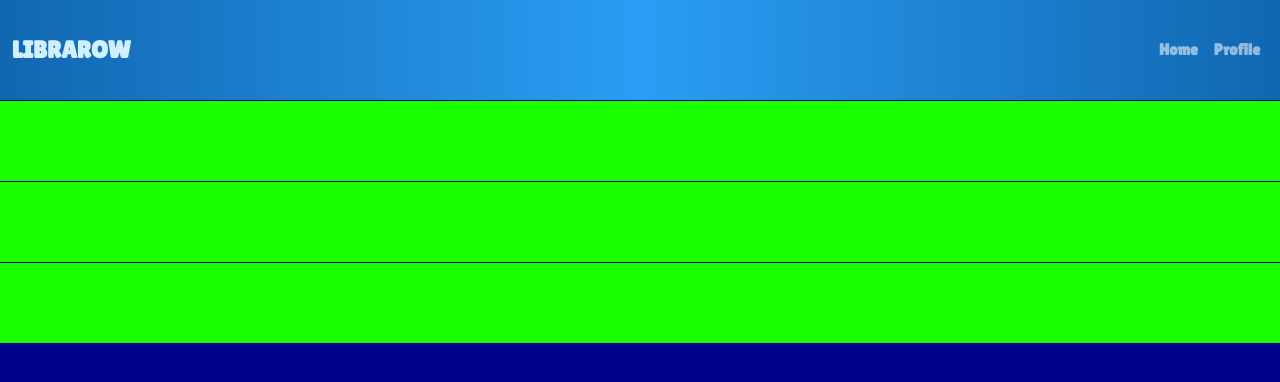
After one commit to XnoahR/Librarow, a PHP site: page /notifikasi_pustakawan.php in a window 1280 px wide. The commit adds this page. Shown: the top 382 px of the page. Run offline with PHP 8.4, Linux system fonts and the light colour scheme.

Commit message:
New Update

```diff
--- /dev/null
+++ b/css/notifikasi_pustakawan.css
@@ -0,0 +1,38 @@
+@font-face {
+    font-family: Title;
+    src: url(/font/lilita-one.regular.ttf);
+}
+
+body{
+    background-color:darkblue;
+}
+
+.navbar{
+    min-height: 100px;
+    background-image: linear-gradient(to right,#1167B1,#2A9DF4,#1167B1);
+}
+
+.navbar-brand{
+    text-align: left;
+    font-weight: bold;
+    font-size: 24px;
+    font-family: Title !important;
+    color: #D0EFFF !important;
+}
+
+.navbar-brand, .navbar-custom {
+    text-align: left;
+    font-weight: bold;
+    font-family: Title !important;
+    color: #D0EFFF !important;
+}
+
+.content {
+    width: 100%;
+    height: 10vh;
+    margin-top: 1px;
+    background-color: rgb(26, 255, 0);
+    display: flex;
+    flex-wrap: wrap;
+    justify-content: center;
+}
--- /dev/null
+++ b/notifikasi_pustakawan.php
@@ -0,0 +1,41 @@
+<!DOCTYPE html>
+<html lang="en">
+
+<head>
+    <meta charset="UTF-8">
+    <meta http-equiv="X-UA-Compatible" content="IE=edge">
+    <meta name="viewport" content="width=device-width, initial-scale=1.0">
+    <title>Librarow</title>
+    <link rel="stylesheet" href="bootstrap/css/bootstrap.min.css">
+    <link rel="stylesheet" href="css/notifikasi_pustakawan.css">
+</head>
+
+<body>
+    <!--Navbar-->
+    <nav class="navbar sticky-top navbar-expand-sm navbar-dark" style="color: #D0EFFF;">
+        <div class="container-fluid ">
+            <a class="navbar-brand " href="login.php">LIBRAROW</a>
+            <div class="nav navbar-custom" id="navbarSupportedContent" style="color: #D0EFFF !important;">
+                <ul class="navbar-nav ms-auto">
+                    <li class="nav-item">
+                        <a class="nav-link" href="admin_page.php">Home</a>
+                    </li>
+                    <li class="nav-item">
+                        <a class="nav-link" href="profile_pustakawan.php">Profile</a>
+                    </li>
+                </ul>
+            </div>
+        </div>
+    </nav>
+
+    <div class="content">
+
+    </div>
+    <div class="content">
+
+    </div>
+    <div class="content">
+
+    </div>
+</body>
+</html>
--- a/profile_pustakawan.php
+++ b/profile_pustakawan.php
@@ -15,7 +15,7 @@
     <!--Navbar-->
     <nav class="navbar sticky-top navbar-expand-sm navbar-dark" style="color: #D0EFFF;">
         <div class="container-fluid ">
-            <a class="navbar-brand " href="#">LIBRAROW</a>
+            <a class="navbar-brand " href="login.php">LIBRAROW</a>
             <div class="nav navbar-custom" id="navbarSupportedContent" style="color: #D0EFFF !important;">
                 <ul class="navbar-nav ms-auto">
                     <li class="nav-item">
```
Also changed, not shown: admin_page.php (+13 -7 lines).
